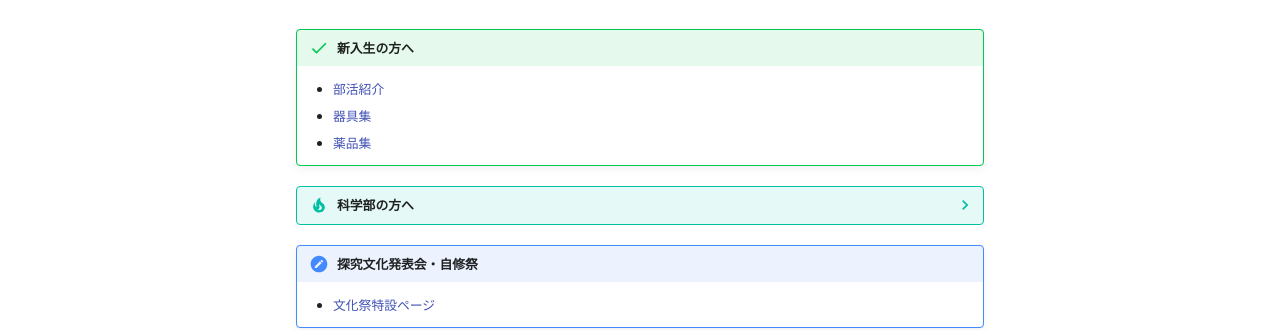
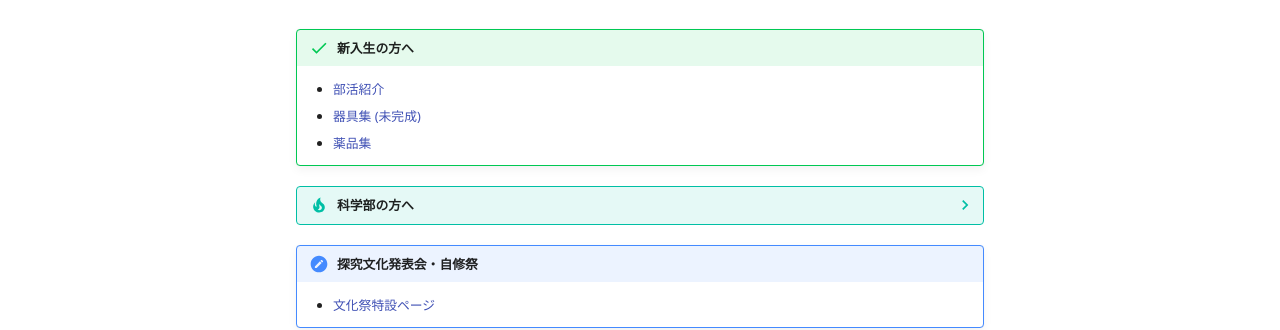
Before and after one commit to jishukan-science-club/index, an MkDocs documentation site: the page built from docs/index.md, in a window 1280 px wide. Shown: the part 199-529 px from the top of the page. Built offline with MkDocs 1.6.1 and Material for MkDocs 9.7.7, drawn with Linux system fonts in a browser that asks for light colours; comment, search, counter and statistics services are not loaded.

Commit message:
[Add]: 未完成

```diff
--- a/docs/index.md
+++ b/docs/index.md
@@ -5,17 +5,17 @@
 
 !!! Success "新入生の方へ"
     - [部活紹介](/club/ "部活紹介")
-    - [器具集](/equip/ "用具紹介")
+    - [器具集 (未完成)](/equip/ "用具紹介")
     - [薬品集](/chemi/ "薬品紹介")
 
 ??? Tip "科学部の方へ"
-    - [器具集](/equip/ "器具一覧")
+    - [器具集 (未完成)](/equip/ "器具一覧")
     - [薬品集](/chemi/ "薬品一覧")
     ??? Danger "実験集"
         - [実験集を使う前に](/lab/ "使用上の注意事項")
         - [中和滴定](/lab/neut/ "高校範囲だよ～")
         - [酸化還元反応](/lab/redox/ "色が変わるやつ")
-        - [可燃性気体燃焼実験](/lab/hyex/ "水素燃やすだけ")
+        - [可燃性気体燃焼実験 (未完成)](/lab/hyex/ "水素燃やすだけ")
 
 !!! help "探究文化発表会・自修祭"
     - [文化祭特設ページ](https://jishukan-science-club.github.io/tankyu/ "探究文化発表会・自修祭")
```
